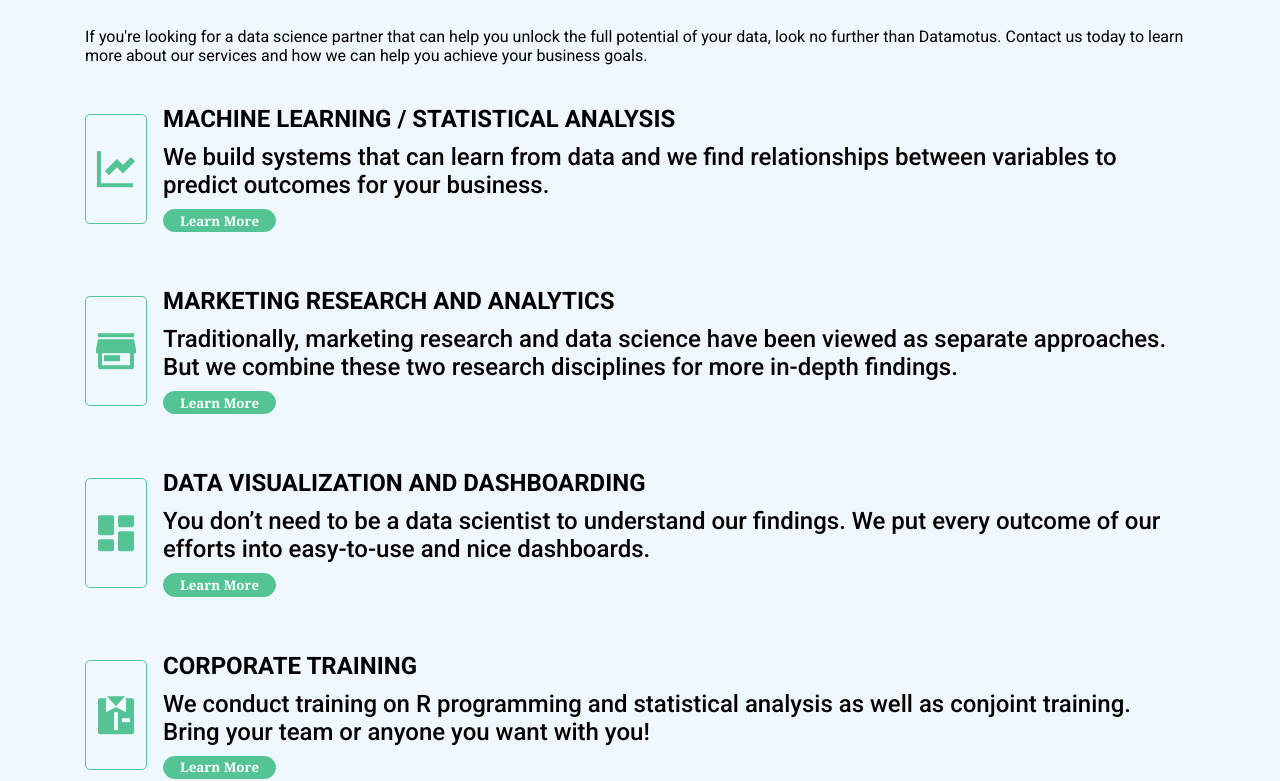
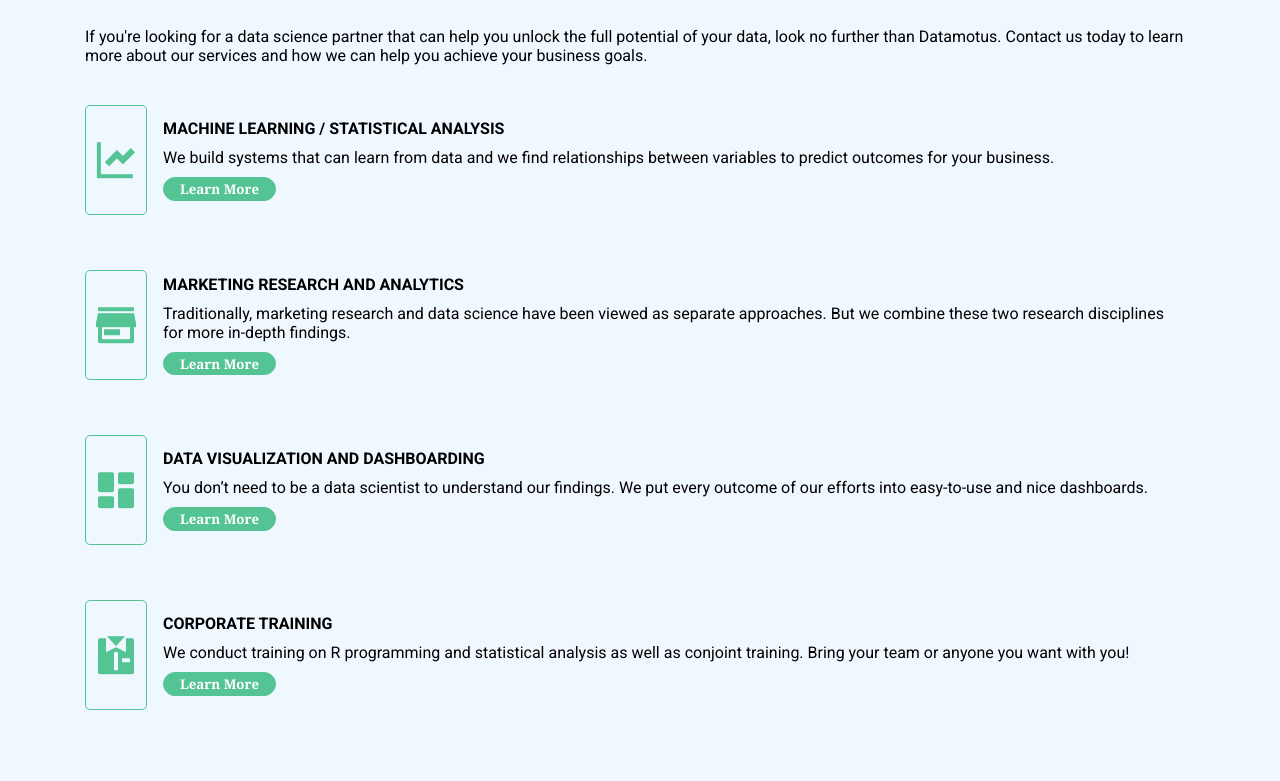
Before and after one commit to ArmanMotus/Datamotus, a React (Create React App) app: page /#/ in a window 1280 px wide. Shown: the part 1959-2740 px from the top of the page. Built offline with nearby package versions, Linux system fonts and the light colour scheme.

Commit message:
5/31/2023

```diff
--- a/src/styles/about.css
+++ b/src/styles/about.css
@@ -54,7 +54,12 @@
 .choose_us-title_1 {
     color: #000000;
     font-weight: 500;
-    font-size: 1.5rem;
+    font-size: 1rem;
+}
+
+.choose_us-title_1 p {
+    font-weight: 400;
+
 }
 
 .description__about_1{
```
